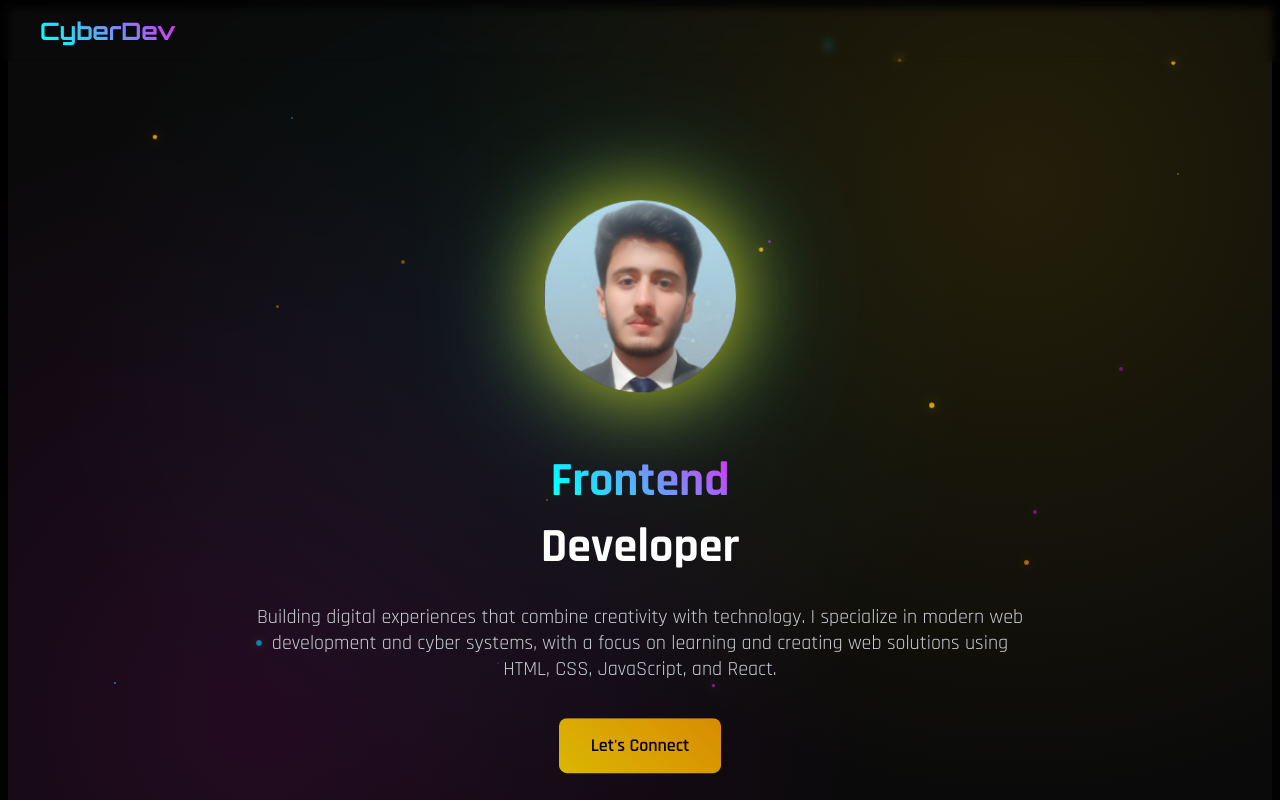
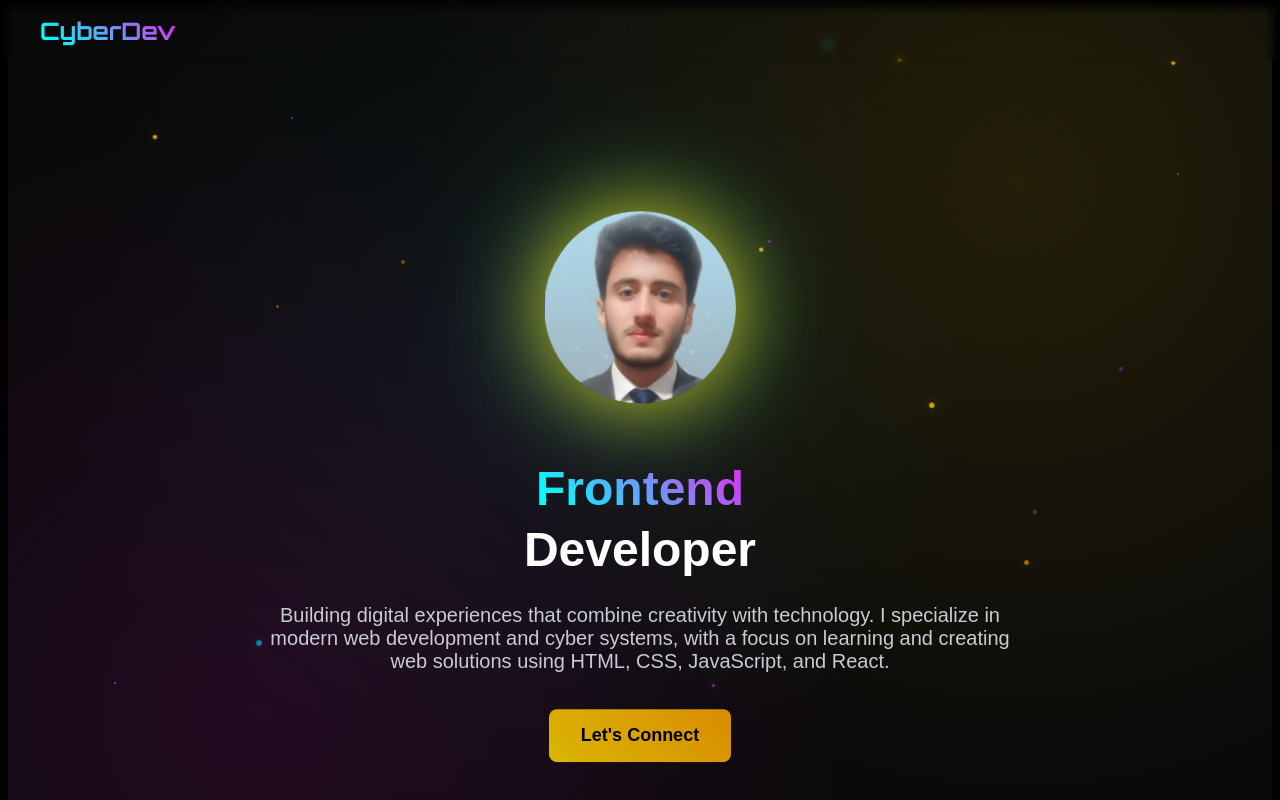
Before and after one commit to the-curiouscoder/my-portfolio, a React (Create React App) app: page / in a window 1280 px wide. Shown: the top 800 px of the page. Built offline with nearby package versions, Linux system fonts and the light colour scheme.

Commit message:
Change font-family from Rajdhani to Baloo Bhai 2

```diff
--- a/src/App.css
+++ b/src/App.css
@@ -4,7 +4,7 @@
 
 
 * {
-  font-family: 'Rajdhani', sans-serif;
+  font-family: "Baloo Bhai 2", sans-serif;
 }
 
 body {
```
